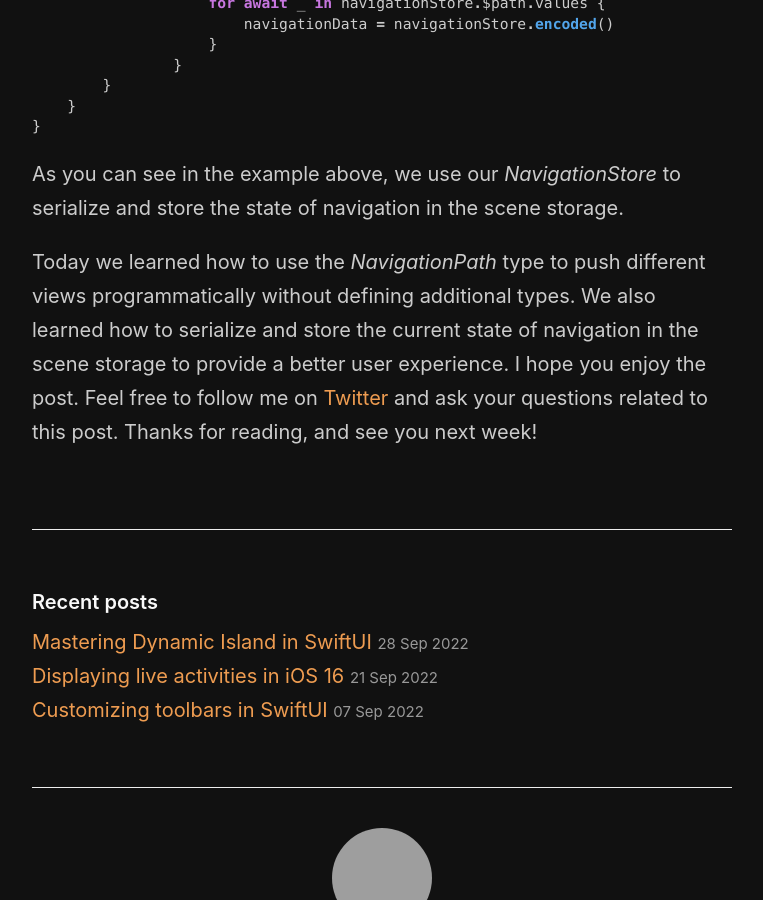
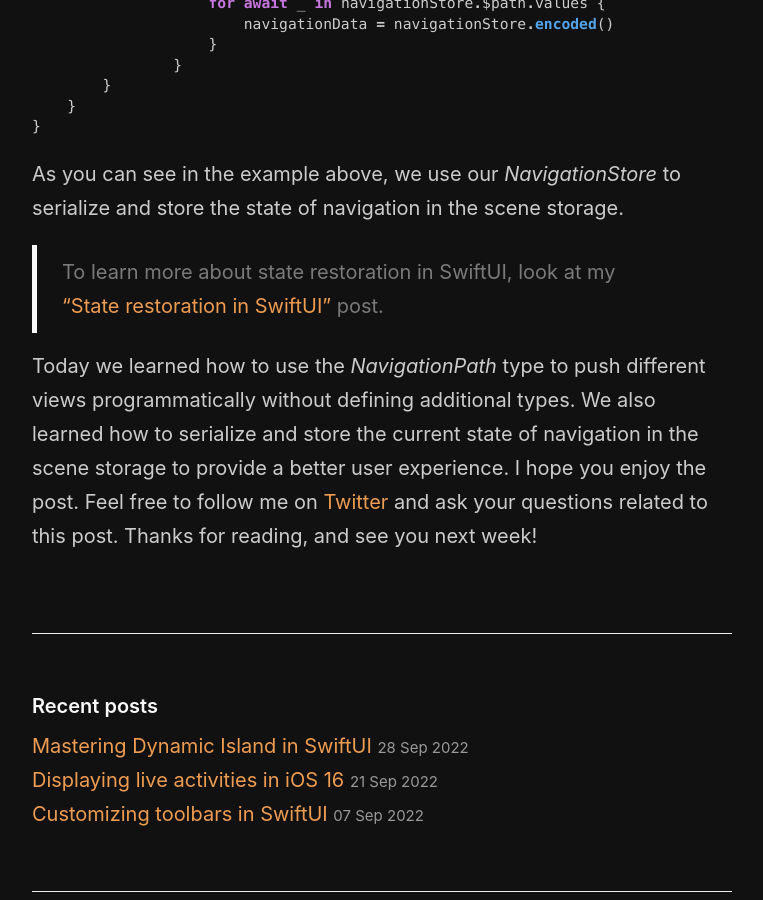
Before and after one commit to mecid/mecid.github.io, a Jekyll site: the page built from _posts/2022-10-05-mastering-navigationstack-in-swiftui-navigationpath.md, in a window 1280 px wide and 900 px high, scrolled down 4093 px, cut to the strip 0-900 px from the top of the window. Shown: the whole strip, without its empty margins (258-1021 px from the left). Built offline with Jekyll 4.4.1, drawn with Linux system fonts in a browser that asks for light colours; grey boxes are pictures that could not be loaded.

Commit message:
another reference added to navigation path post

```diff
--- a/_posts/2022-10-05-mastering-navigationstack-in-swiftui-navigationpath.md
+++ b/_posts/2022-10-05-mastering-navigationstack-in-swiftui-navigationpath.md
@@ -153,4 +153,6 @@ struct AppContainerView: View {
 
 As you can see in the example above, we use our *NavigationStore* to serialize and store the state of navigation in the scene storage.
 
+> To learn more about state restoration in SwiftUI, look at my ["State restoration in SwiftUI"](/2022/03/10/state-restoration-in-swiftui/) post.
+
 Today we learned how to use the *NavigationPath* type to push different views programmatically without defining additional types. We also learned how to serialize and store the current state of navigation in the scene storage to provide a better user experience. I hope you enjoy the post. Feel free to follow me on [Twitter](https://twitter.com/mecid) and ask your questions related to this post. Thanks for reading, and see you next week!
```
